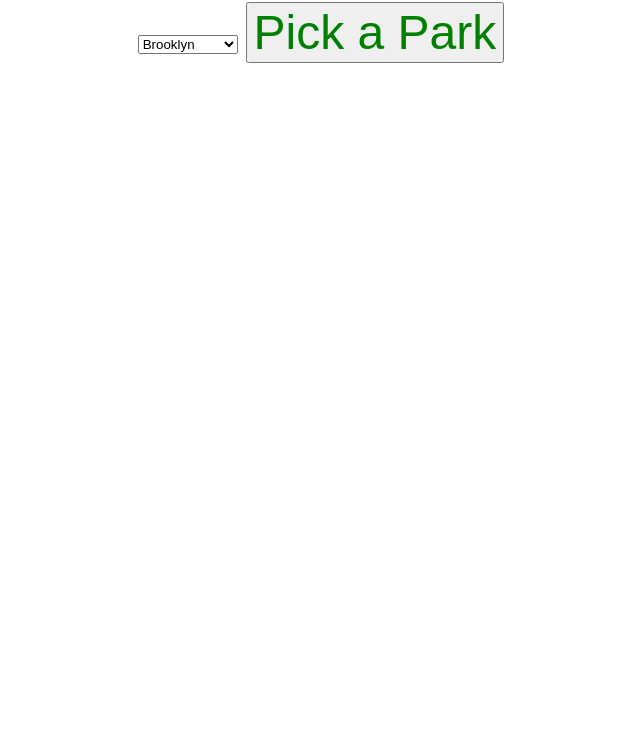
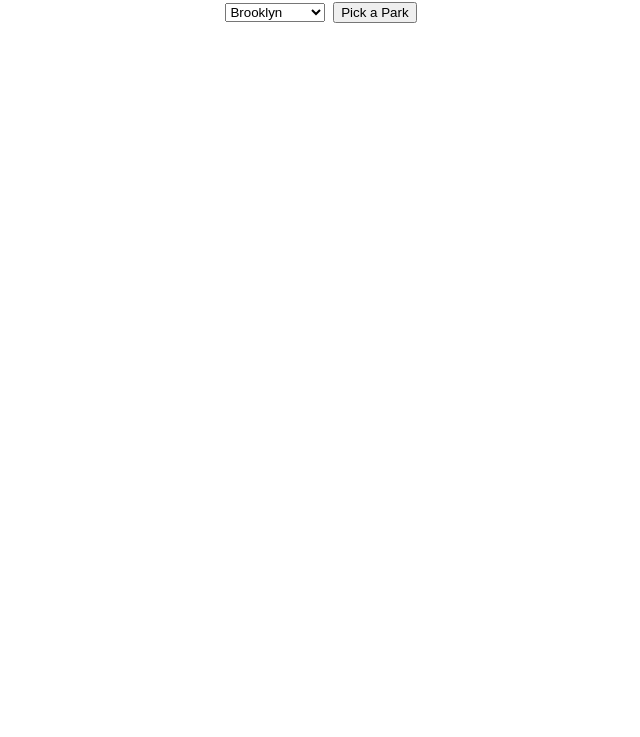
Before and after one commit to frnsys/pick-a-park, a plain HTML site: page index.html in a window 1280 px wide. Shown: the part 63-800 px from the top of the page, without its empty margins (319-959 px from the left). Drawn offline with Linux system fonts and the light colour scheme.

Commit message:
fix style bug

```diff
--- a/style.css
+++ b/style.css
@@ -3,7 +3,7 @@ body {
   text-align: center;
 }
 
-#select-park {
+#selected-park {
   color: green;
   font-size: 3em;
 }
```
